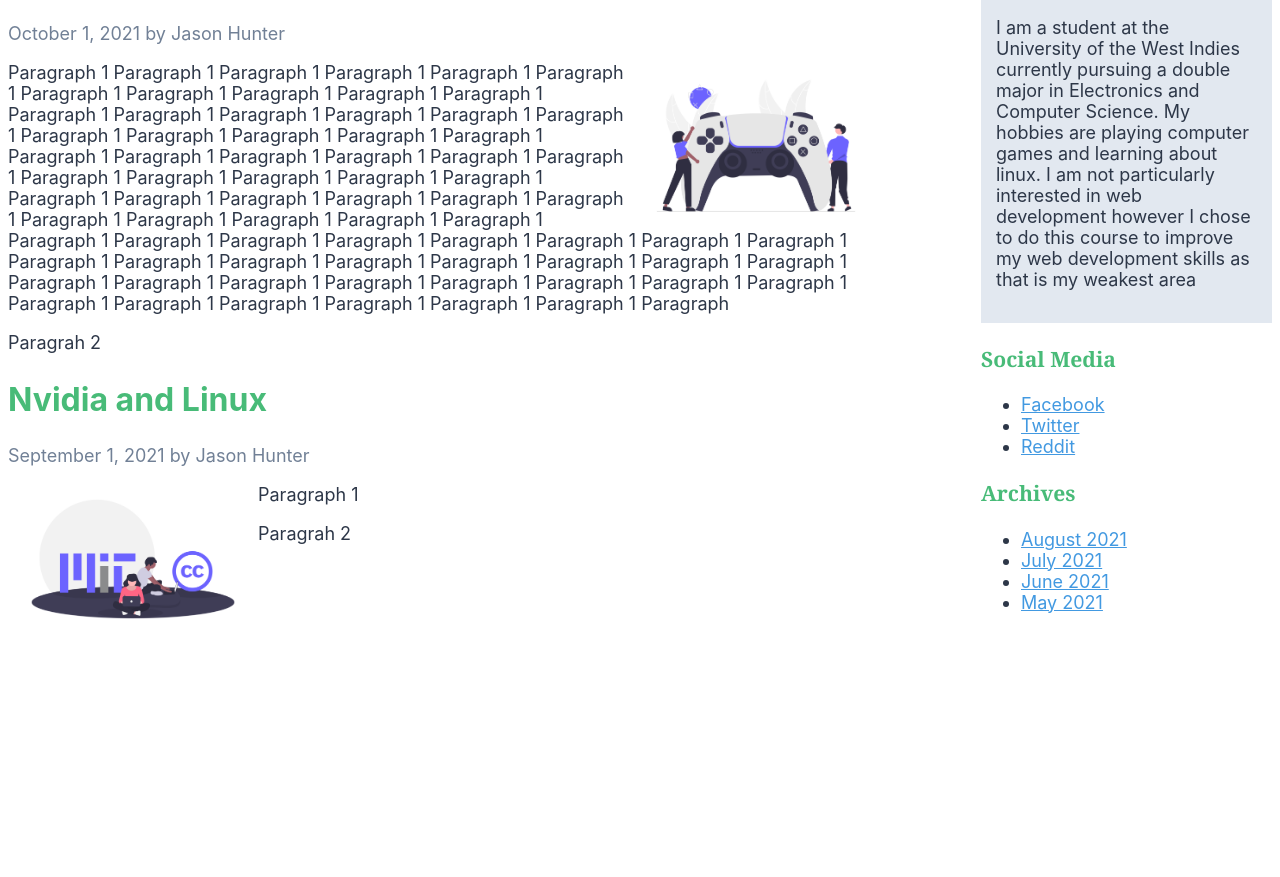
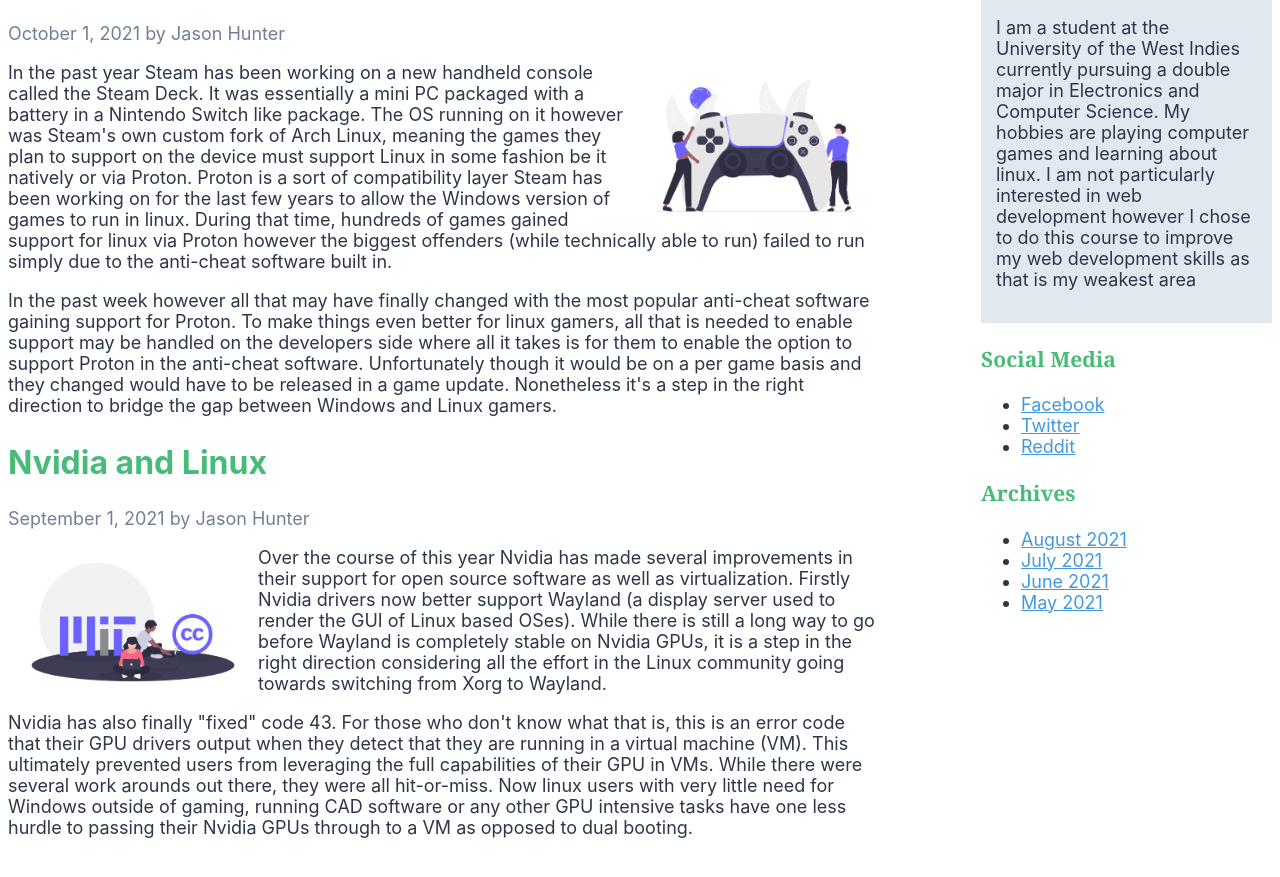
Before and after one commit to jahunter767/info2180-lab2, a plain HTML site: page index.html in a window 1280 px wide. Shown: the part 591-1468 px from the top of the page. Drawn offline with Linux system fonts and the light colour scheme.

Commit message:
Replaced the filler paragraph text with meaningful paragraphs

```diff
--- a/index.html
+++ b/index.html
@@ -17,31 +17,60 @@
         <article class="post">
             <h2 class="post-title">Gaming in Linux</h2>
             <p class="post-date-author">October 1, 2021 by Jason Hunter</p>
-            <img id="img1" src="undraw_Gaming_re_cma2.png" alt=""/>
-            <p>Paragraph 1 Paragraph 1 Paragraph 1 Paragraph 1 Paragraph
-                1 Paragraph 1 Paragraph 1 Paragraph 1 Paragraph 1 Paragraph
-                1 Paragraph 1 Paragraph 1 Paragraph 1 Paragraph 1 Paragraph
-                1 Paragraph 1 Paragraph 1 Paragraph 1 Paragraph 1 Paragraph
-                1 Paragraph 1 Paragraph 1 Paragraph 1 Paragraph 1 Paragraph
-                1 Paragraph 1 Paragraph 1 Paragraph 1 Paragraph 1 Paragraph
-                1 Paragraph 1 Paragraph 1 Paragraph 1 Paragraph 1 Paragraph
-                1 Paragraph 1 Paragraph 1 Paragraph 1 Paragraph 1 Paragraph
-                1 Paragraph 1 Paragraph 1 Paragraph 1 Paragraph 1 Paragraph
-                1 Paragraph 1 Paragraph 1 Paragraph 1 Paragraph 1 Paragraph
-                1 Paragraph 1 Paragraph 1 Paragraph 1 Paragraph 1 Paragraph
-                1 Paragraph 1 Paragraph 1 Paragraph 1 Paragraph 1 Paragraph
-                1 Paragraph 1 Paragraph 1 Paragraph 1 Paragraph 1 Paragraph
-                1 Paragraph 1 Paragraph 1 Paragraph 1 Paragraph 1 Paragraph
-                1 Paragraph 1 Paragraph 1 Paragraph 1 Paragraph 1 Paragraph
+            <img id="img1" src="undraw_Gaming_re_cma2.png" alt="Image representing gaming"/>
+            <p>In the past year Steam has been working on a new handheld
+                console called the Steam Deck. It was essentially a mini
+                PC packaged with a battery in a Nintendo Switch like
+                package. The OS running on it however was Steam's own
+                custom fork of Arch Linux, meaning the games they plan
+                to support on the device must support Linux in some
+                fashion be it natively or via Proton. Proton is a sort
+                of compatibility layer Steam has been working on for
+                the last few years to allow the Windows version of games
+                to run in linux. During that time, hundreds of games
+                gained support for linux via Proton however the biggest
+                offenders (while technically able to run) failed to run
+                simply due to the anti-cheat software built in.
             </p>
-            <p>Paragrah 2</p>
+            <p>In the past week however all that may have finally changed
+                with the most popular anti-cheat software gaining support
+                for Proton. To make things even better for linux gamers,
+                all that is needed to enable support may be handled on
+                the developers side where all it takes is for them to
+                enable the option to support Proton in the anti-cheat
+                software. Unfortunately though it would be on a per game
+                basis and they changed would have to be released in a
+                game update. Nonetheless it's a step in the right
+                direction to bridge the gap between Windows and Linux
+                gamers.
+            </p>
         </article>
         <article class="post">
             <h2 class="post-title">Nvidia and Linux</h2>
             <p class="post-date-author">September 1, 2021 by Jason Hunter</p>
-            <img id="img2" src="undraw_open_source_1qxw.png" alt=""/>
-            <p>Paragraph 1</p>
-            <p>Paragrah 2</p>
+            <img id="img2" src="undraw_open_source_1qxw.png" alt="Image representing open source"/>
+            <p>Over the course of this year Nvidia has made several
+                improvements in their support for open source software
+                as well as virtualization. Firstly Nvidia drivers now
+                better support Wayland (a display server used to render
+                the GUI of Linux based OSes). While there is still a
+                long way to go before Wayland is completely stable on
+                Nvidia GPUs, it is a step in the right direction
+                considering all the effort in the Linux community
+                going towards switching from Xorg to Wayland.
+            </p>
+            <p>Nvidia has also finally "fixed" code 43. For those who
+                don't know what that is, this is an error code that
+                their GPU drivers output when they detect that they are
+                running in a virtual machine (VM). This ultimately
+                prevented users from leveraging the full capabilities
+                of their GPU in VMs. While there were several work arounds
+                out there, they were all hit-or-miss. Now linux users
+                with very little need for Windows outside of gaming,
+                running CAD software or any other GPU intensive tasks
+                have one less hurdle to passing their Nvidia GPUs through
+                to a VM as opposed to dual booting.
+            </p>
         </article>
     </main>
     <aside>
```
